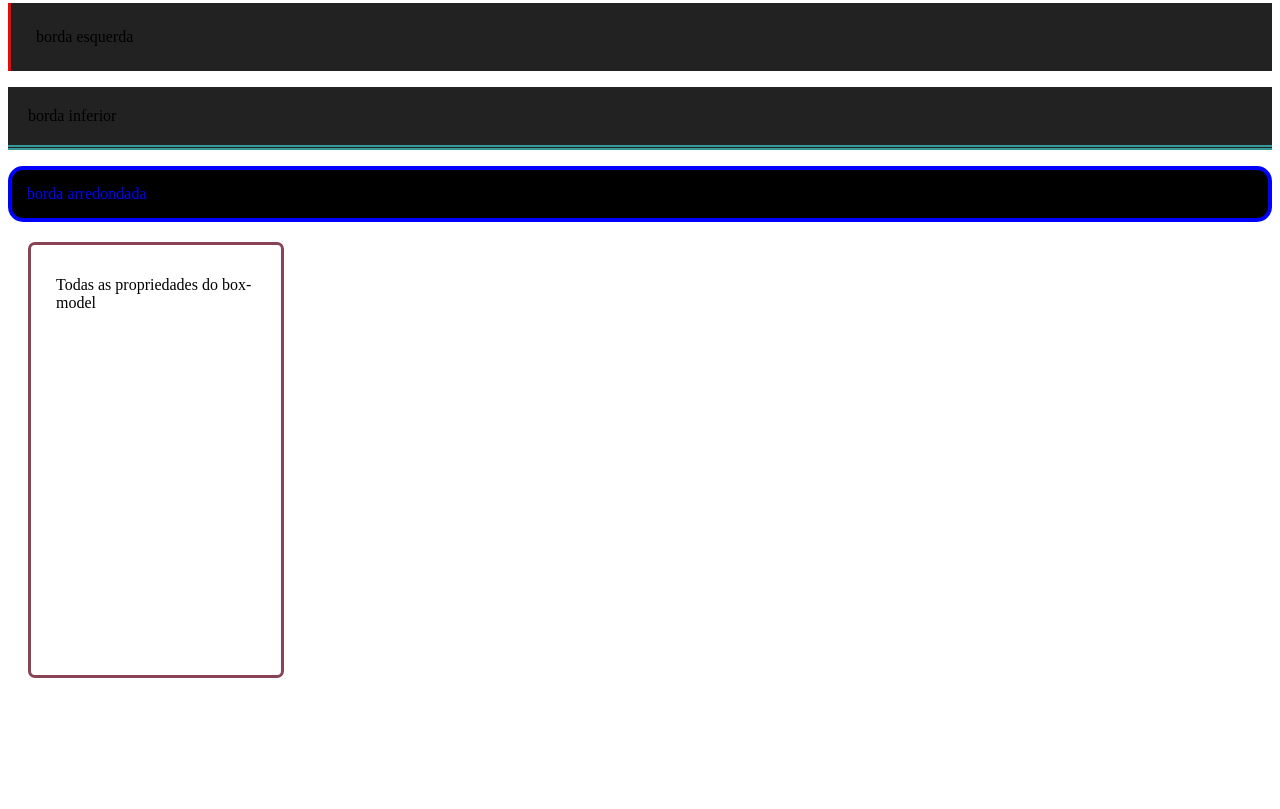
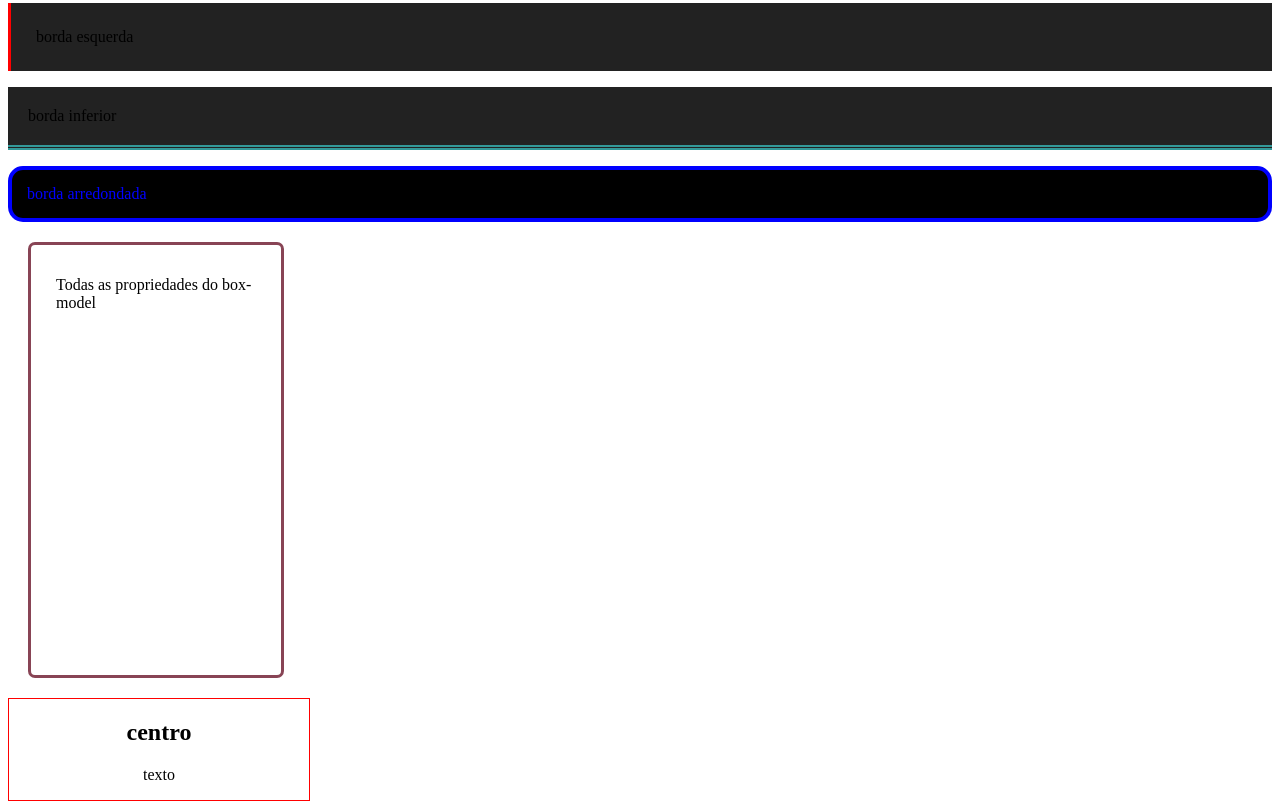
Before and after one commit to PauloWenderson/meuPrimeiroSiteFrontEnd, a plain HTML site: page desafioDois.html in a window 1280 px wide. Shown: the part 1311-2120 px from the top of the page. Before the commit the page ends 2009 px from the top, so only its background shows below. Drawn offline with Linux system fonts and the light colour scheme.

Commit message:
feat: cards e componentes

```diff
--- a/desafioDois.html
+++ b/desafioDois.html
@@ -50,5 +50,11 @@
      <div class="box-model">
         <p>Todas as propriedades do box-model</p>
      </div>
+     <!-- CARDS ou componentes -->
+     <p class="text-align"></p>
+     <div class="conteiner-center">
+        <h2>centro</h2>
+        <p>texto</p>
+     </div>
 </body>
 </html>
--- a/tittles.css
+++ b/tittles.css
@@ -111,3 +111,13 @@ h4 {
     width: 200px;
     height: 400px;
 }
+
+.text-align {
+    text-align: center;
+}
+
+.conteiner-center {
+    text-align: center;
+    width: 300px;
+    border: 1px solid red;
+}
```
